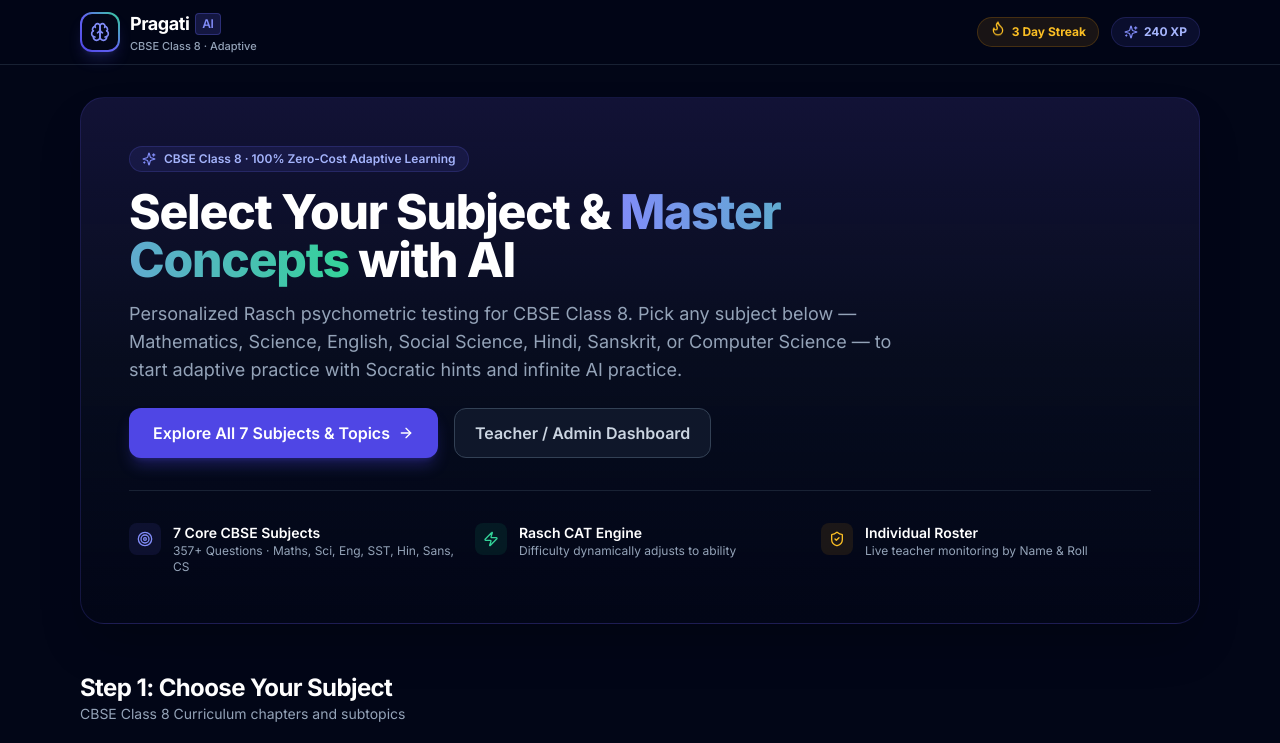
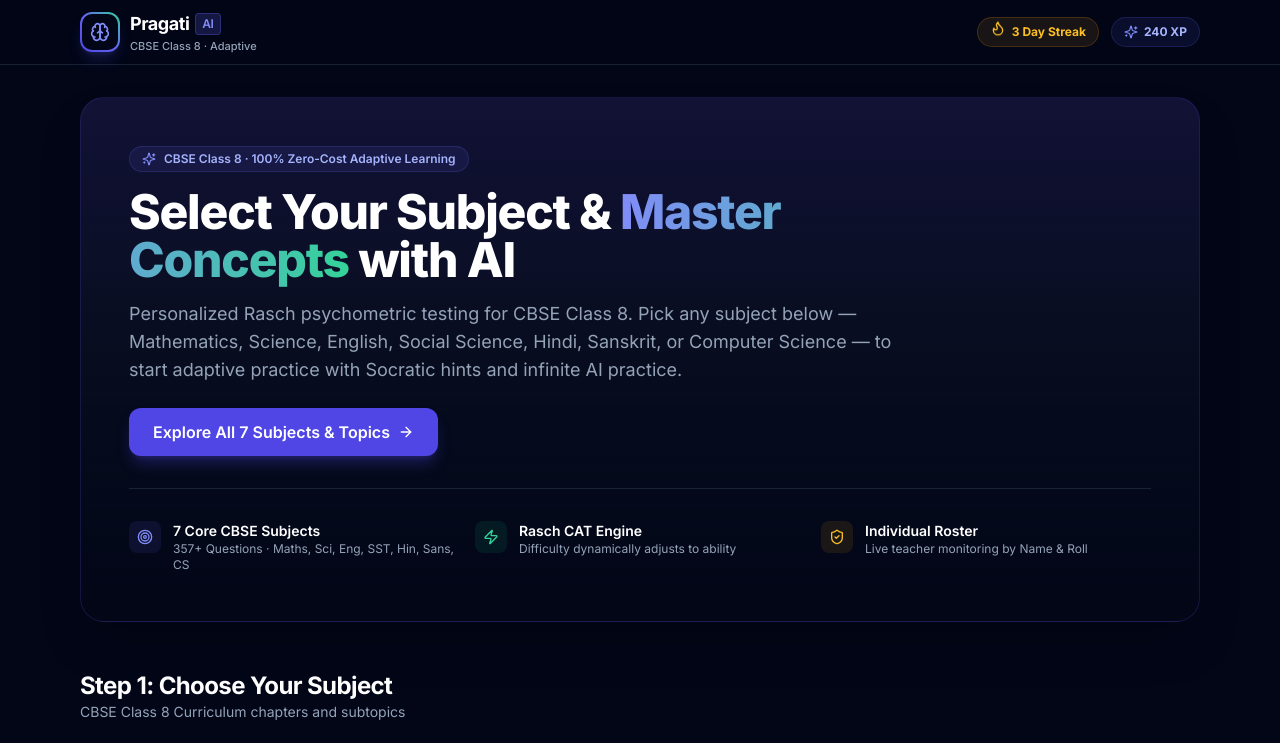
Before and after one commit to vinod1401/cbse-adaptive-ai, a Next.js app: page / in a window 1280 px wide. Shown: the top 743 px of the page. Built offline with nearby package versions, Linux system fonts and the light colour scheme.

Commit message:
feat(ui): remove teacher/admin tab from student-facing home view

```diff
--- a/src/app/page.tsx
+++ b/src/app/page.tsx
@@ -98,13 +98,6 @@ export default function HomePage() {
               <span>Explore All 7 Subjects & Topics</span>
               <ArrowRight className="w-4 h-4" />
             </a>
-
-            <Link
-              href="/admin"
-              className="inline-flex items-center gap-2 px-5 py-3 rounded-xl bg-slate-900 hover:bg-slate-800 text-slate-300 hover:text-white border border-slate-700 font-semibold transition-all"
-            >
-              <span>Teacher / Admin Dashboard</span>
-            </Link>
           </div>
         </div>
 
```
